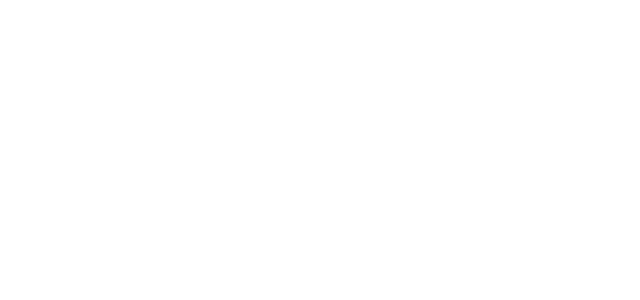
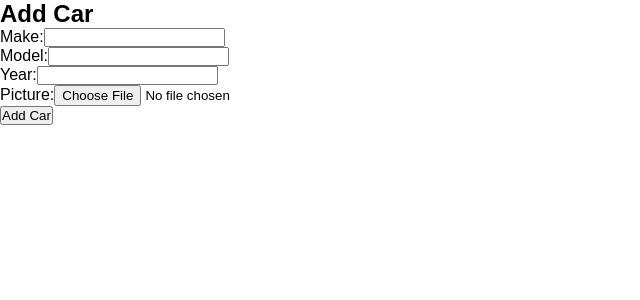
Before and after one commit to JureKotnik/auto-evalu8-frontend, a React (Create React App) app: page /add-car in a window 1280 px wide. Before the commit this address had no page. Shown: the top 300 px of the page, without its empty margins (0-640 px from the left). Built offline with nearby package versions, Linux system fonts and the light colour scheme.

Commit message:
Adding cars and showing pictures

```diff
--- a/src/Routes.tsx
+++ b/src/Routes.tsx
@@ -4,12 +4,14 @@
 import CarDetailsPage from './pages/CarDetailsPage';
 import PrivateRoute from './components/PrivateRoute';
 import AuthPage from './pages/AuthPage';
+import AddCar from './pages/AddCar';
 
 const AppRoutes: React.FC = () => {
   return (
     <Routes>
       <Route path="/" element={<HomePage />} />
       <Route path="/auth" element={<AuthPage />} />
+      <Route path="/add-car" element={<AddCar />} />
 
       {/* Allow viewing CarDetailsPage without authentication */}
       <Route path="/cars/:carId" element={<CarDetailsPage />} />
--- a/src/components/CarCard.tsx
+++ b/src/components/CarCard.tsx
@@ -65,7 +65,7 @@
       }}
     >
       <img
-        src={car.picture ? `http://localhost:3000/uploads/cars/${car.picture}` : placeholderImage}
+        src={car.picture ? `http://localhost:3000/uploads/${car.picture}` : placeholderImage}
         alt={car.make}
         style={{ width: '100%', borderRadius: '5px' }}
       />
--- /dev/null
+++ b/src/pages/AddCar.tsx
@@ -0,0 +1,74 @@
+import React, { useState } from 'react';
+import axios from 'axios';
+import { useNavigate } from 'react-router-dom';
+
+const AddCar: React.FC = () => {
+  const [make, setMake] = useState('');
+  const [model, setModel] = useState('');
+  const [year, setYear] = useState<number | string>(''); // Keeping it as a string for input
+  const [picture, setPicture] = useState<File | null>(null);
+  const navigate = useNavigate();
+
+  const handleSubmit = async (e: React.FormEvent) => {
+    e.preventDefault();
+
+    const formData = new FormData();
+    formData.append('make', make);
+    formData.append('model', model);
+    formData.append('year', year.toString()); // Append as a string; backend will convert to number
+    console.log('Year value before sending:', year);
+
+    if (picture) {
+      formData.append('picture', picture);
+    }
+
+    const token = localStorage.getItem('token');
+    console.log('Token before API call:', token);
+
+    try {
+      const response = await axios.post('http://localhost:3000/cars', formData, {
+        headers: {
+          'Content-Type': 'multipart/form-data', // Important for file uploads
+          Authorization: `Bearer ${token}`,
+        },
+        withCredentials: true,
+      });
+      console.log('Car added successfully:', response.data);
+      navigate('/'); // Redirect after successful submission
+    } catch (error: any) {
+      console.error('Failed to add car', error.response?.data || error.message);
+    }
+  };
+
+  return (
+    <div>
+      <h2>Add Car</h2>
+      <form onSubmit={handleSubmit}>
+        <div>
+          <label>Make:</label>
+          <input type="text" value={make} onChange={(e) => setMake(e.target.value)} required />
+        </div>
+        <div>
+          <label>Model:</label>
+          <input type="text" value={model} onChange={(e) => setModel(e.target.value)} required />
+        </div>
+        <div>
+          <label>Year:</label>
+          <input
+            type="number"
+            value={year}
+            onChange={(e) => setYear(Number(e.target.value))} // Convert input to number
+            required
+          />
+        </div>
+        <div>
+          <label>Picture:</label>
+          <input type="file" accept="image/*" onChange={(e) => setPicture(e.target.files![0])} />
+        </div>
+        <button type="submit">Add Car</button>
+      </form>
+    </div>
+  );
+};
+
+export default AddCar;
--- a/src/pages/AuthPage.tsx
+++ b/src/pages/AuthPage.tsx
@@ -29,10 +29,14 @@
     setError(null);
 
     try {
-      const response = await axios.post('http://localhost:3000/auth/login', { email, password });
-      localStorage.setItem('token', response.data.token);
-      navigate('/');
-    } catch (error) {
+      const response = await axios.post('http://localhost:3000/auth/login', { email, password }, {
+        withCredentials: true, // Important for cookies
+      });
+      console.log('Login response:', response.data); // Should include token and user
+      localStorage.setItem('token', response.data.token); // Store the token if needed
+      navigate('/'); // Redirect after successful login
+    } catch (error: any) {
+      console.error('Login error:', error.response?.data || error.message);
       setError('Login failed. Please check your credentials.');
     }
   };
--- a/src/pages/CarDetailsPage.tsx
+++ b/src/pages/CarDetailsPage.tsx
@@ -83,7 +83,7 @@
         <button className="close-button" onClick={handleClose}>×</button>
         <h1>{car.make} {car.model} ({car.year})</h1>
         {car.picture ? (
-          <img src={`http://localhost:3000/uploads/cars/${car.picture}`} alt={car.make} className="car-image" />
+          <img src={`http://localhost:3000/uploads/${car.picture}`} alt={car.make} className="car-image" />
         ) : (
           <img src={placeholderImage} alt="No Image Available" className="car-image" />
         )}
--- a/src/pages/Navbar.tsx
+++ b/src/pages/Navbar.tsx
@@ -32,8 +32,11 @@
       <div className="navbar-container">
         <h1 className="navbar-logo" onClick={() => navigate('/')}>AutoEvalu8</h1>
         <div className="navbar-links">
-          {isAuthenticated ? (
-            <button className="navbar-button" onClick={handleLogout}>Logout</button>
+        {isAuthenticated ? (
+            <>
+              <button className="navbar-button" onClick={() => navigate('/add-car')}>Add Car</button>
+              <button className="navbar-button" onClick={handleLogout}>Logout</button>
+            </>
           ) : (
             <>
               <button className="navbar-button" onClick={() => navigate('/auth?mode=login')}>Login</button>
```
